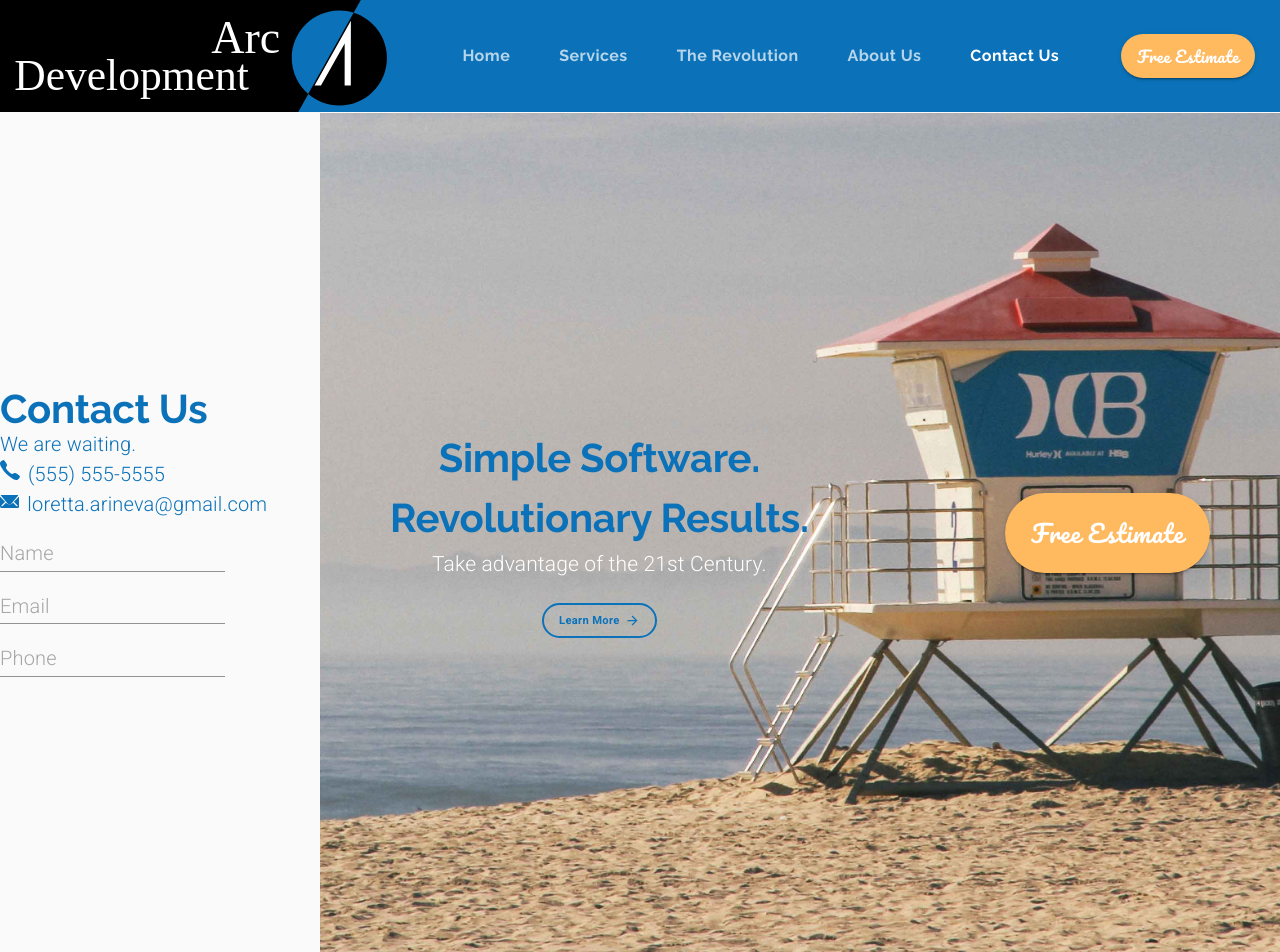
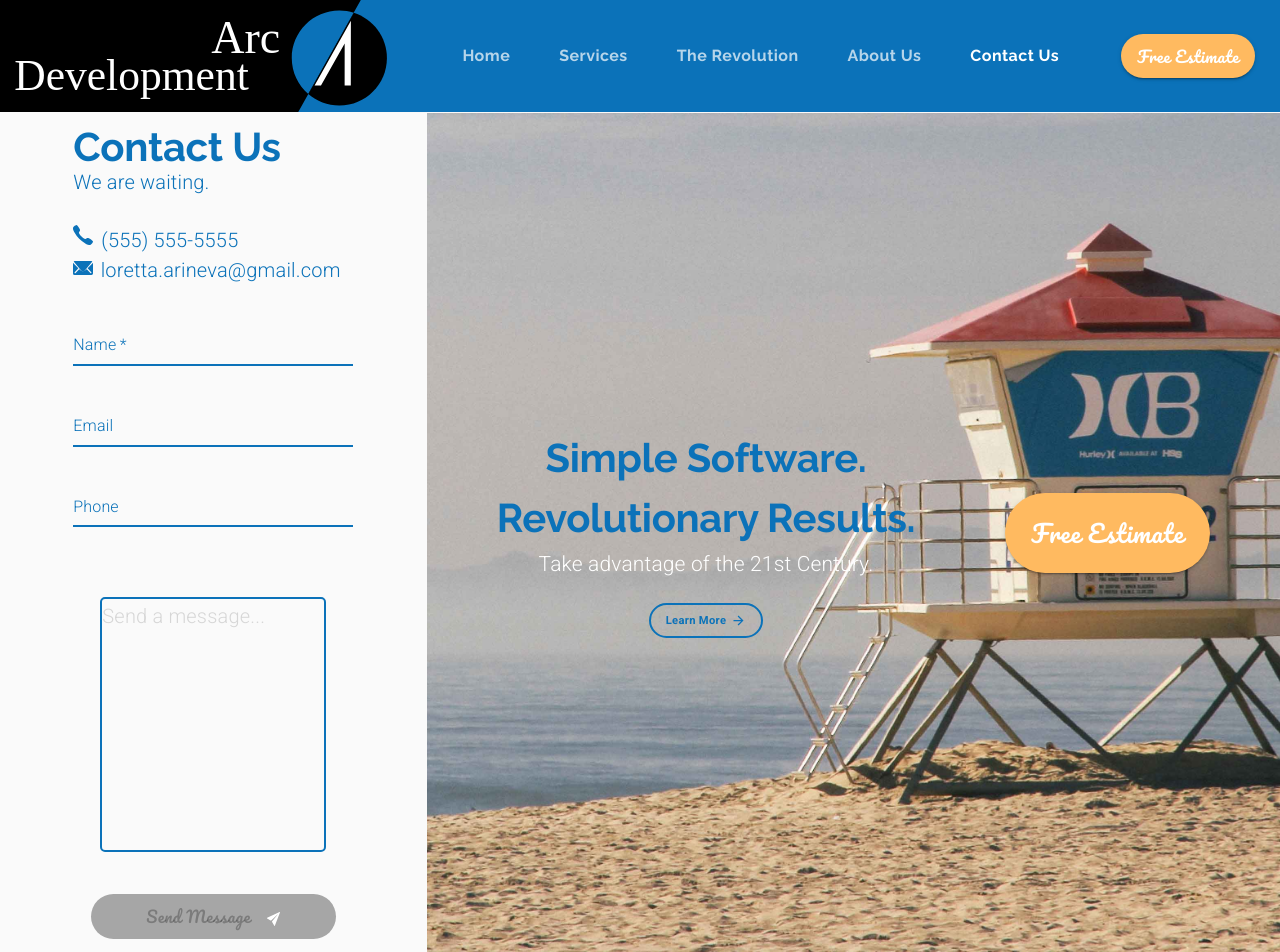
Before and after one commit to sudo-ditto/arcdevelopment-mui, a React (Create React App) app: page /contact in a window 1280 px wide. Shown: the top 952 px of the page. Built offline with nearby package versions, Linux system fonts and the light colour scheme.

Commit message:
Added form validation

```diff
--- a/src/components/Contact/ContactForm.js
+++ b/src/components/Contact/ContactForm.js
@@ -1,5 +1,5 @@
 import React, { useState } from 'react'
-import { Grid, TextField } from '@material-ui/core'
+import { Button, Grid, TextField } from '@material-ui/core'
 import { makeStyles, useTheme } from '@material-ui/core/styles';
 import { Typography } from '@material-ui/core';
 import { useMediaQuery } from '@material-ui/core';
@@ -7,10 +7,30 @@ import { useMediaQuery } from '@material-ui/core';
 import { Link } from 'react-router-dom';
 import phoneIcon from '../../assets/phone.svg';
 import emailIcon from '../../assets/email.svg';
+import airplane from '../../assets/send.svg';
 
 const useStyles = makeStyles(theme => ({
     formHeading: {
         lineHeight: 1
+    },
+    message: {
+        border: `2px solid ${theme.palette.common.blue}`,
+        marginTop: "5em",
+        borderRadius: 5,
+    },
+    sendButton: {
+        ...theme.typography.estimate,
+        borderRadius: 50,
+        height: 45,
+        width: 245,
+        fontSize: "1rem",
+        backgroundColor: theme.palette.common.orange,
+        "&:hover": {
+            backgroundColor: theme.palette.common.white
+        },
+        "&.Mui-disabled": {
+            backgroundColor: theme.palette.common.grey
+        }
     }
 
 }));
@@ -21,20 +41,59 @@ const ContactForm = () => {
     const matchesXS = useMediaQuery(theme.breakpoints.down("xs"));
     const [name, setName] = useState('');
     const [email, setEmail] = useState('');
+    const [emailHelper, setEmailHelper] = useState('');
     const [phone, setPhone] = useState('');
+    const [phoneHelper, setPhoneHelper] = useState('');
+    const [message, setMessage] = useState('');
+
+    const onChangeHandler = event => {
+        let valid;
+
+        switch (event.target.id) {
+            case 'email':
+                setEmail(event.target.value);
+                valid = /^\w+([.-]?\w+)*@\w+([.-]?\w+)*(\.\w{2,3})+$/.test(event.target.value);
+
+                if (!valid) {
+                    setEmailHelper('Invalid Email');
+
+                } else {
+                    setEmailHelper('');
+                }
+                break;
+            case 'phone':
+                setPhone(event.target.value);
+                valid = /^\(?([0-9]{3})\)?[-. ]?([0-9]{3})[-. ]?([0-9]{4})$/.test(event.target.value);
+
+                if (!valid) {
+                    setPhoneHelper('Invalid Email')
+
+                } else {
+                    setPhoneHelper('');
+                }
+                break;
+
+            default:
+                break;
+        }
+    }
 
     return (
-        <Grid item container direction="column" lg={3} justifyContent="center">
+        <Grid item container direction="column" md={5} lg={4} xl={3} justifyContent="center" alignItems="center" style={{ margin: matchesXS ? "1.5em 0" : matchesSM ? "5em 0" : 0 }}>
+            <Grid item container style={{ maxWidth: "20em" }}>
                 <Grid item>
                     <Typography variant="h2" className={classes.formHeading}>Contact Us</Typography>
                     <Typography variant="body1" color="primary">We are waiting.</Typography>
                 </Grid>
-            <Grid item container alignItems="center">
+                <Grid item container style={{ margin: "2em 0" }}>
+                    <Grid item container>
                         <Grid item style={{ marginRight: "0.5em", fontSize: "1rem" }}>
                             <img src={phoneIcon} alt="Phone" />
                         </Grid>
                         <Grid item>
+                            <a href="tel:+555555555" style={{textDecoration: "none", color: "inherit"}}>
                                 <Typography variant="body1" color="primary">(555) 555-5555</Typography>
+                            </a>
                         </Grid>
                     </Grid>
                     <Grid item container alignItems="center">
@@ -42,19 +101,35 @@ const ContactForm = () => {
                             <img src={emailIcon} alt="Envelope" />
                         </Grid>
                         <Grid item>
+                            <a href="mailto:loretta.arineva@gmail.com"  style={{textDecoration: "none", color: "inherit"}}>
+
                                 <Typography variant="body1" color="primary">loretta.arineva@gmail.com</Typography>
+                            </a>
                         </Grid>
                     </Grid>
-            <Grid item container>
+                </Grid>
+            </Grid>
+            <Grid item container direction="column" style={{ maxWidth: "20em" }}>
                 <Grid item>
-                    <TextField label="Name" id="name" value={name} />
+                    <TextField fullWidth label="Name" required id="name" value={name} onChange={(e) => setName(e.target.value)} />
+                </Grid>
+                <Grid item style={{ margin: "2em 0" }}>
+                    <TextField helperText={emailHelper} fullWidth label="Email" id="email" value={email}
+                        error={emailHelper.length !== 0}
+                        onChange={onChangeHandler} />
                 </Grid>
                 <Grid item>
-                    <TextField label="Email" id="email" value={email} />
+                    <TextField helperText={phoneHelper} fullWidth label="Phone" id="phone" value={phone}
+                        error={phoneHelper.length !== 0} onChange={onChangeHandler} />
                 </Grid>
-                <Grid item>
-                    <TextField label="Phone" id="phone" value={phone} />
             </Grid>
+            <Grid item style={{ maxWidth: "20em", marginBottom: "3em" }}>
+                <TextField fullWidth multiline rows={10} className={classes.message} InputProps={{ disableUnderline: true }} placeholder="Send a message..." id="message" required value={message} onChange={(e) => setMessage(e.target.value)} />
+            </Grid>
+            <Grid item alignItems="center">
+                <Button disabled={name.length === 0 || message.length === 0 || email.length === 0 || phone.length === 0 || phoneHelper.length !== 0 || emailHelper.length !== 0} variant="container" className={classes.sendButton}>Send Message
+                    <img src={airplane} style={{ marginLeft: "1em", marginTop: "0.3em" }} alt="Paper airplane" />
+                </Button>
             </Grid>
         </Grid>
     )
--- a/src/components/ui/Theme.js
+++ b/src/components/ui/Theme.js
@@ -8,6 +8,7 @@ export default createTheme({
     palette: {
         common: {
             blue: arcBlue,
+            grey: arcGrey,
             orange: arcOrange
         },
         primary: {
@@ -72,5 +73,27 @@ export default createTheme({
             fontFamily: "Roboto",
             fontWeight: "bold",
         },
+    },
+    overrides: {
+        MuiInputLabel: {
+            root: {
+                color: arcBlue,
+                fontSize: "1rem"
+            }
+        },
+        MuiInput: {
+            root: {
+                fontWeight: 300,
+                color: arcGrey
+            },
+            underline: {
+                "&::before": {
+                    borderBottom: `2px solid ${arcBlue}`
+                },
+                "&:hover:not($disabled):not($focused):not($error):before": {
+                    borderBottom: `2px solid ${arcBlue}`
+                }
+            }
+        }
     }
 });
--- a/src/pages/Contact.js
+++ b/src/pages/Contact.js
@@ -2,13 +2,17 @@ import React from 'react';
 import CallToAction from '../components/ui/CallToAction';
 
 import ContactForm from '../components/Contact/ContactForm';
-import { Grid } from '@material-ui/core';
+import { Grid, useMediaQuery, useTheme } from '@material-ui/core';
 
 const Contact = () => {
+    const theme = useTheme();
+    const matchesSM = useMediaQuery(theme.breakpoints.down("sm"));
+    const matchesXS = useMediaQuery(theme.breakpoints.down("xs"));
+
     return (
-        <Grid container direction="row">
+        <Grid container direction={matchesSM ? "column" : "row"}>
             <ContactForm />
-            <Grid item lg={9}>
+            <Grid item md={7} lg={8} xl={9}>
                 <CallToAction />
             </Grid>
         </Grid>
```
Also changed, not shown: 1 other file (tests, documents, lock files or other folders). Lines whose indentation alone changed are shown as unchanged.
